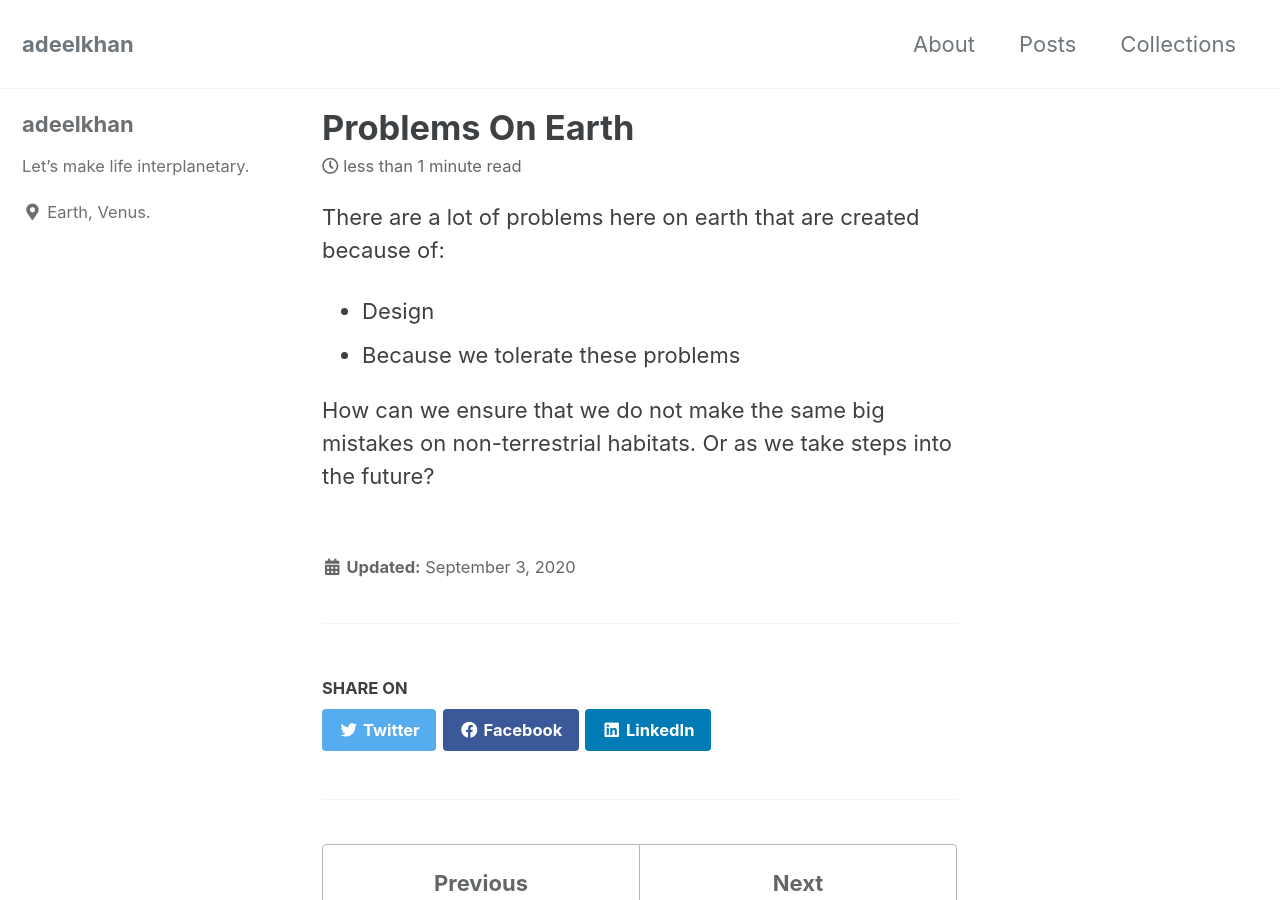
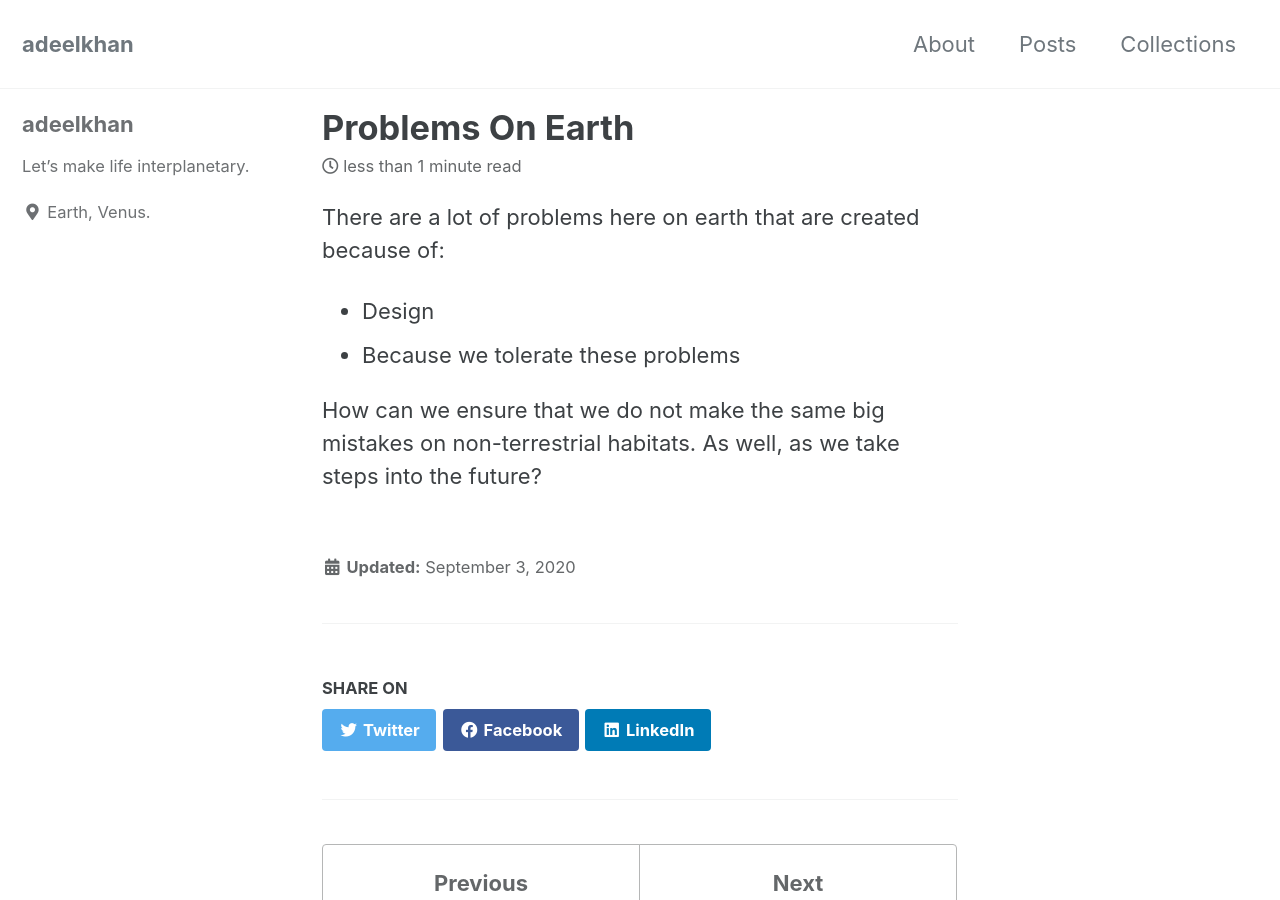
Before and after one commit to stellardreams/stellardreams.github.io, a Jekyll site: the page built from _posts/2020-09-03-Problems-On-Earth.md, in a window 1280 px wide and 900 px high. Built offline with Jekyll 4.4.1, drawn with Linux system fonts in a browser that asks for light colours; cached includes are drawn as plain includes.

Commit message:
Update 2020-09-03-Problems-On-Earth.md

```diff
--- a/_posts/2020-09-03-Problems-On-Earth.md
+++ b/_posts/2020-09-03-Problems-On-Earth.md
@@ -2,4 +2,4 @@ There are a lot of problems here on earth that are created because of:
 * Design
 * Because we tolerate these problems
 
-How can we ensure that we do not make the same big mistakes on non-terrestrial habitats. Or as we take steps into the future?
+How can we ensure that we do not make the same big mistakes on non-terrestrial habitats. As well, as we take steps into the future?
```
